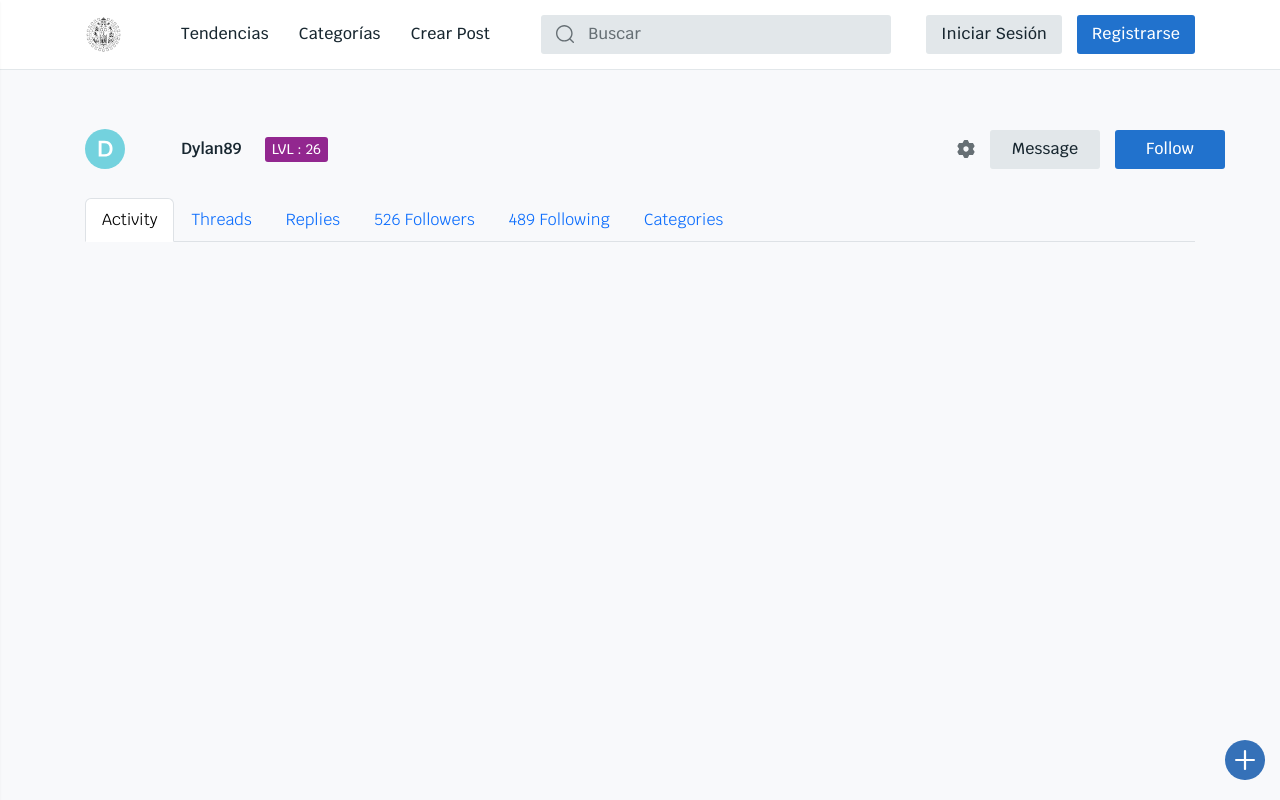
After one commit to angelfrg/Forum, a Yii app: template views/usuario/perfil.php in a window 1280 px wide. The commit adds this page. Run offline with PHP 8.4 and a stand-in for Yii, Linux system fonts and the light colour scheme; the template is opened without the code that fills it, so the values that code supplies are empty; some libraries are stand-ins or nearby versions.

Commit message:
Logout e inicio perfil usuarios

```diff
--- a/views/layouts/main.php
+++ b/views/layouts/main.php
@@ -113,27 +113,26 @@ $this->registerLinkTag(['rel' => 'icon', 'type' => 'image/x-icon', 'href' => 'fa
                     echo "<a href='".Url::toRoute(["site/login"])."' class='btn btn-primary'>Iniciar Sesión</a>";
                     echo "<a href='". Url::toRoute(["site/registro"])."' class='btn btn-secondary'>Registrarse</a></div>";
                 }else{
-                    echo Html::beginForm(['/site/logout'], 'post', ['class' => 'form-inline ']).
-                        Html::submitButton('Cerrar Sesión (' . Yii::$app->user->identity->email_usuario . ')',['class' => ' btn btn-secondary']). Html::endForm();
+                    //echo Html::beginForm(['/site/logout'], 'post', ['class' => 'form-inline ']).
+                     //   Html::a('Cerrar Sesión (' . Yii::$app->user->identity->email_usuario . ')',"",['class' => '']). Html::endForm();
 
                     /*---TO-DO-----*/
 
-                    /*echo '<div class="tt-user-info d-flex justify-content-center">';
+                    echo '<div class="tt-user-info d-flex justify-content-center">';
                     echo '<div class="tt-avatar-icon tt-size-md">
                             <i class="tt-icon"><svg><use xlink:href="#icon-ava-a"></use></svg></i>
                             </div>';
                     echo '<div class="custom-select-01">';
-					//echo Html::beginForm(['/site/logout'], 'post', ['class' => 'form-inline ']).
-					//	Html::dropDownList('Cerrar Sesión (' . Yii::$app->user->identity->email_usuario . ')',null). Html::endForm();
+					echo Html::beginForm(['/site/menu'], 'post', null);
 
-					echo '<select>
-                            <option value="Default Sorting" hidden>'.Yii::$app->user->identity->nombre_usuario.'</option>
-                            <option value="value 01">Perfil</option>';
+					echo "<select name='myselect' id='myselect' onchange='this.form.submit()'>
+                            <option value='nombre' hidden>".Yii::$app->user->identity->nombre_usuario."</option>
+                            <option value='perfil'>Perfil</option>";
+                    echo "<option value='logout'>".'Cerrar Sesión'."</option>";
+                    echo '</select>';
+                    echo Html::endForm();
 
-	                echo '<option value="value 02">'.Html::beginForm(['/site/logout'], 'post',['class' => 'form-inline ']). Html::submitButton('Cerrar Sesión',null). Html::endForm().'</option>';
-                    echo '</select>';
-
-                    echo '</div></div>';*/
+                    echo '</div></div>';
                 }?>
             </div>
         </div>
@@ -150,6 +149,14 @@ $this->registerLinkTag(['rel' => 'icon', 'type' => 'image/x-icon', 'href' => 'fa
         <?= $content ?>
     </div>
 </main>
+
+<a href="<?= Url::toRoute(['post/crear']);?>" class="tt-btn-create-topic">
+    <span class="tt-icon">
+        <svg>
+          <use xlink:href="#icon-create_new"></use>
+        </svg>
+    </span>
+</a>
 
 <div class="modal fade" id="modalAdvancedSearch" tabindex="-1" role="dialog" aria-label="myModalLabel" aria-hidden="true">
     <div class="modal-dialog modal-sm">
--- a/views/post/crear_post.php
+++ b/views/post/crear_post.php
@@ -5,7 +5,7 @@ use yii\helpers\Html;
 use yii\helpers\Url;
 
 /* @var $this yii\web\View */
-/* @var $model app\models\Post */
+/* @var $model app\models\PostForm */
 /* @var $form ActiveForm */
 ?>
 <h1 class="tt-title-border">
@@ -16,6 +16,9 @@ use yii\helpers\Url;
         "post",
     ['class'=>'form-default form-create-topic']
     );
+
+/*<?= $form->field($model, 'titulo_post')->textInput(['id'=>'tituloPost','class'=>'form-control','placeholder'=>'Tema de tu post', 'maxlength'=>'50',
+				'onkeydown'=>"modificarValor(this.id, 'maxTema', event, 50)"])->label('Título del Post') ?>*/
 ?>
 	<div class="form-group">
         <?= Html::label("Título del Post", "tituloPost") ?>
--- /dev/null
+++ b/views/usuario/perfil.php
@@ -0,0 +1,58 @@
+<?php
+/* @var $this yii\web\View */
+?>
+
+<div class="tt-user-header">
+    <div class="tt-col-avatar">
+        <div class="tt-icon">
+            <svg class="tt-icon">
+                <use xlink:href="#icon-ava-d"></use>
+            </svg>
+        </div>
+    </div>
+    <div class="tt-col-title">
+        <div class="tt-title">
+            <a href="#">Dylan89</a>
+        </div>
+        <ul class="tt-list-badge">
+            <li><a href="#"><span class="tt-color14 tt-badge">LVL : 26</span></a></li>
+        </ul>
+    </div>
+    <div class="tt-col-btn" id="js-settings-btn">
+        <div class="tt-list-btn">
+            <a href="#" class="tt-btn-icon">
+                <svg class="tt-icon">
+                    <use xlink:href="#icon-settings_fill"></use>
+                </svg>
+            </a>
+            <a href="#" class="btn btn-primary">Message</a>
+            <a href="#" class="btn btn-secondary">Follow</a>
+        </div>
+    </div>
+</div>
+
+<div class="tt-wrapper">
+    <div class="tt-wrapper-inner">
+        <ul class="nav nav-tabs pt-tabs-default" role="tablist">
+            <li class="nav-item show">
+                <a class="nav-link active" data-toggle="tab" href="#tt-tab-01" role="tab"><span>Activity</span></a>
+            </li>
+            <li class="nav-item">
+                <a class="nav-link" data-toggle="tab" href="#tt-tab-02" role="tab"><span>Threads</span></a>
+            </li>
+            <li class="nav-item">
+                <a class="nav-link" data-toggle="tab" href="#tt-tab-03" role="tab"><span>Replies</span></a>
+            </li>
+            <li class="nav-item tt-hide-xs">
+                <a class="nav-link" data-toggle="tab" href="#tt-tab-04" role="tab"><span>526 Followers</span></a>
+            </li>
+            <li class="nav-item tt-hide-md">
+                <a class="nav-link" data-toggle="tab" href="#tt-tab-05" role="tab"><span>489 Following</span></a>
+            </li>
+            <li class="nav-item tt-hide-md">
+                <a class="nav-link" data-toggle="tab" href="#tt-tab-06" role="tab"><span>Categories</span></a>
+            </li>
+        </ul>
+    </div>
+
+</div>
```
Also changed, not shown: controllers/SiteController.php (+17 -1 lines), controllers/UsuarioController.php (added, +13 -0 lines), models/PostForm.php (added, +21 -0 lines).
